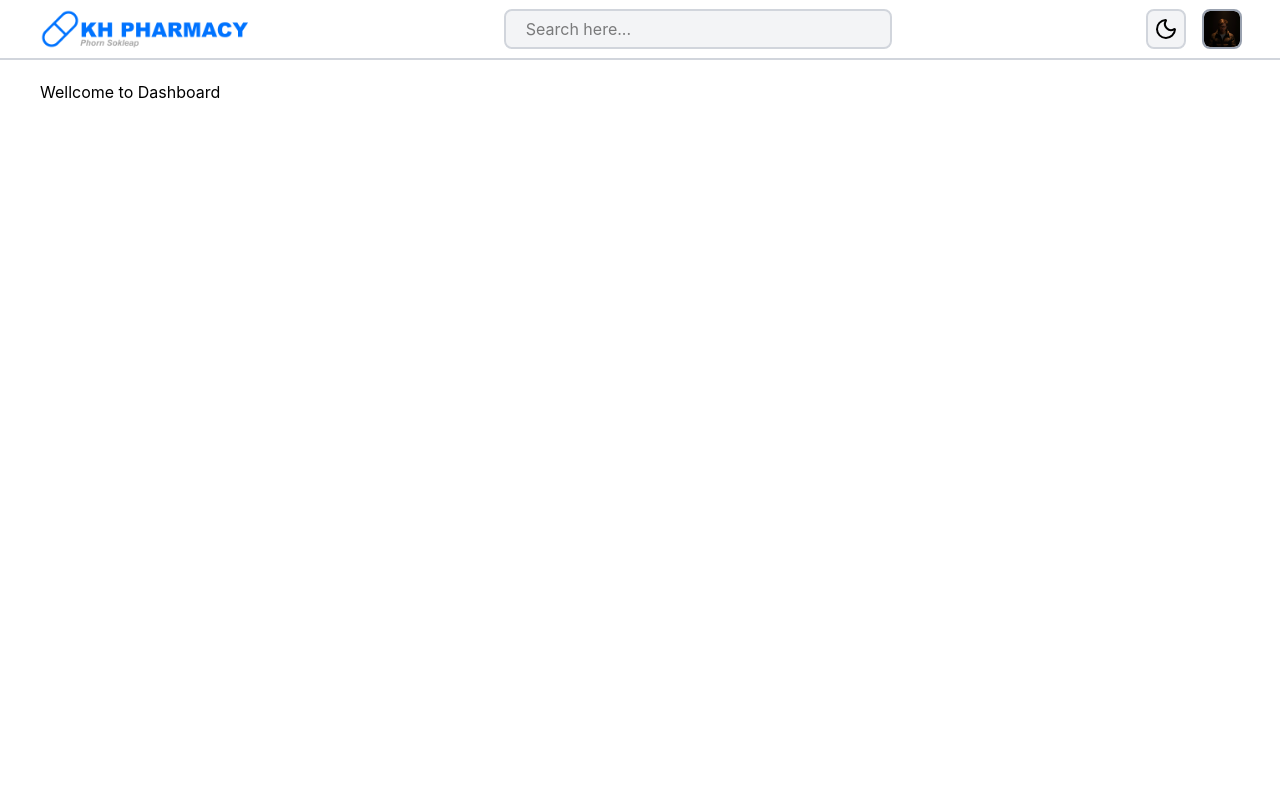
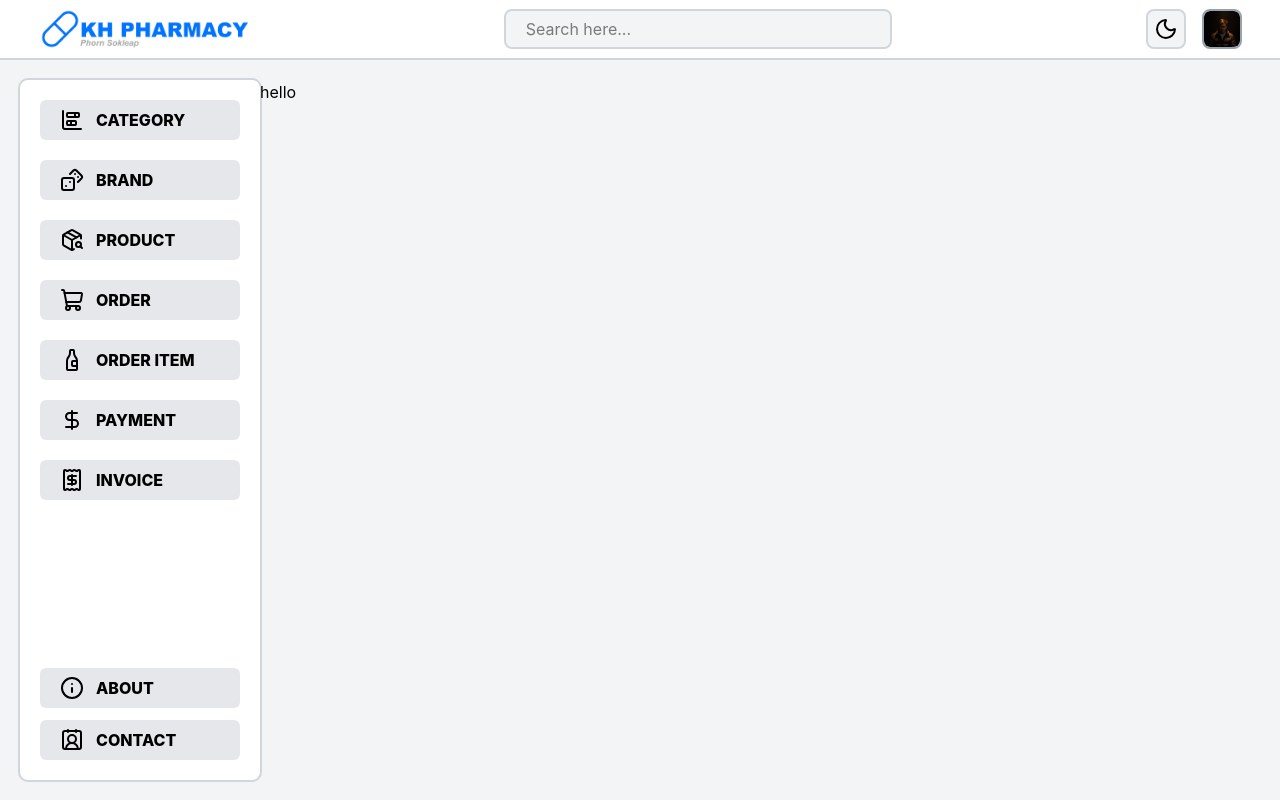
Before and after one commit to sokleapphorn2929/pharmacy-admin, a React (Vite) app: page /admin/dashboard in a window 1280 px wide. Built offline with nearby package versions, Linux system fonts and the light colour scheme.

Commit message:
done aside menu

```diff
--- /dev/null
+++ b/src/components/Aside.jsx
@@ -0,0 +1,49 @@
+import { BottleWine, ChartBarStacked, ContactRound, Dices, DollarSign, Info, PackageSearch, Receipt, ShoppingCart } from "lucide-react";
+import React from "react";
+
+export default function Aside() {
+  return (
+    <aside className="h-full md:w-60 w-15 bg-white dark:bg-slate-900 rounded-lg outline-2 dark:outline-slate-700 outline-gray-300 overflow-hidden md:px-5 px-2 py-5 flex flex-col">
+      <div className="w-full h-full rounded-md flex flex-col gap-5">
+        <div className="cursor-pointer w-full h-10 bg-gray-200 dark:bg-slate-700 rounded-md flex md:px-5 justify-center md:justify-start items-center gap-3">
+          <ChartBarStacked/>
+          <div className="font-extrabold cursor-pointer hidden md:block">CATEGORY</div>
+        </div>
+        <div className="cursor-pointer w-full h-10 bg-gray-200 dark:bg-slate-700 rounded-md flex md:px-5 justify-center md:justify-start items-center gap-3">
+          <Dices />
+          <div className="font-extrabold cursor-pointer hidden md:block">BRAND</div>
+        </div>
+        <div className="cursor-pointer w-full h-10 bg-gray-200 dark:bg-slate-700 rounded-md flex md:px-5 justify-center md:justify-start items-center gap-3">
+          <PackageSearch />
+          <div className="font-extrabold cursor-pointer hidden md:block">PRODUCT</div>
+        </div>
+        <div className="cursor-pointer w-full h-10 bg-gray-200 dark:bg-slate-700 rounded-md flex md:px-5 justify-center md:justify-start items-center gap-3">
+          <ShoppingCart />
+          <div className="font-extrabold cursor-pointer hidden md:block">ORDER</div>
+        </div>
+        <div className="cursor-pointer w-full h-10 bg-gray-200 dark:bg-slate-700 rounded-md flex md:px-5 justify-center md:justify-start items-center gap-3">
+          <BottleWine />
+          <div className="font-extrabold cursor-pointer hidden md:block">ORDER ITEM</div>
+        </div>
+        <div className="cursor-pointer w-full h-10 bg-gray-200 dark:bg-slate-700 rounded-md flex md:px-5 justify-center md:justify-start items-center gap-3">
+          <DollarSign />
+          <div className="font-extrabold cursor-pointer hidden md:block">PAYMENT</div>
+        </div>
+        <div className="cursor-pointer w-full h-10 bg-gray-200 dark:bg-slate-700 rounded-md flex md:px-5 justify-center md:justify-start items-center gap-3">
+          <Receipt />
+          <div className="font-extrabold cursor-pointer hidden md:block">INVOICE</div>
+        </div>
+      </div>
+      <div className="flex flex-col gap-3">
+        <div className="cursor-pointer w-full h-10 bg-gray-200 dark:bg-slate-700 rounded-md flex md:px-5 justify-center md:justify-start items-center gap-3">
+          <Info />
+          <div className="font-extrabold cursor-pointer hidden md:block">ABOUT</div>
+        </div>
+        <div className="cursor-pointer w-full h-10 bg-gray-200 dark:bg-slate-700 rounded-md flex md:px-5 justify-center md:justify-start items-center gap-3">
+          <ContactRound />
+          <div className="font-extrabold cursor-pointer hidden md:block">CONTACT</div>
+        </div>
+      </div>
+    </aside>
+  );
+}
--- /dev/null
+++ b/src/components/CountSection.jsx
@@ -0,0 +1,9 @@
+import React from 'react'
+
+export default function CountSection() {
+  return (
+    <div>
+      <h1>hello</h1>
+    </div>
+  )
+}
--- a/src/components/Navbar.jsx
+++ b/src/components/Navbar.jsx
@@ -38,12 +38,12 @@ export default function Navbar() {
           <div className="">
             <button
               onClick={() => setDarkMode(!darkMode)}
-              className="w-9 h-9 flex items-center justify-center bg-gray-100 dark:bg-slate-800 outline-2 outline-gray-300 dark:outline-slate-700 rounded-md"
+              className="w-9 h-9 flex items-center justify-center bg-gray-100 dark:bg-slate-800 outline-2 outline-gray-300 dark:outline-slate-700 rounded-md duration-300"
             >
               {darkMode ? (
-                <Sun className="text-white hover:text-yellow-500 duration-300" />
+                <Sun className="text-white duration-300" />
               ) : (
-                <Moon className="text-black hover:text-yellow-500 duration-300" />
+                <Moon className="text-black duration-300" />
               )}
             </button>
           </div>
--- a/src/layout/RootLayout.jsx
+++ b/src/layout/RootLayout.jsx
@@ -5,7 +5,7 @@ import { Outlet } from "react-router-dom";
 
 export default function RootLayout() {
   return (
-    <div className="app-container text-black dark:text-white bg-white dark:bg-slate-900 duration-300">
+    <div className="app-container text-black dark:text-white bg-gray-100 dark:bg-slate-900 duration-300">
       <Navbar />
 
       <main className="content">
--- a/src/pages/Dashboard.jsx
+++ b/src/pages/Dashboard.jsx
@@ -1,9 +1,12 @@
 import React from 'react'
+import Aside from '../components/Aside'
+import CountSection from '../components/CountSection'
 
 export default function Dashboard() {
   return (
-    <div className='py-20 px-10 w-full h-screen '>
-      <h1>Wellcome to Dashboard</h1>
+    <div className='pt-20 pb-5 px-5 w-full h-screen flex'>
+      <Aside/>
+      <CountSection/>
     </div>
   )
 }
```
